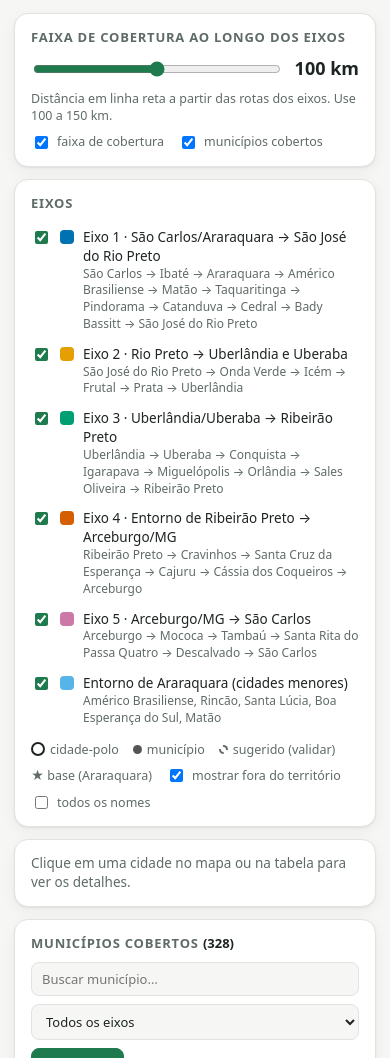
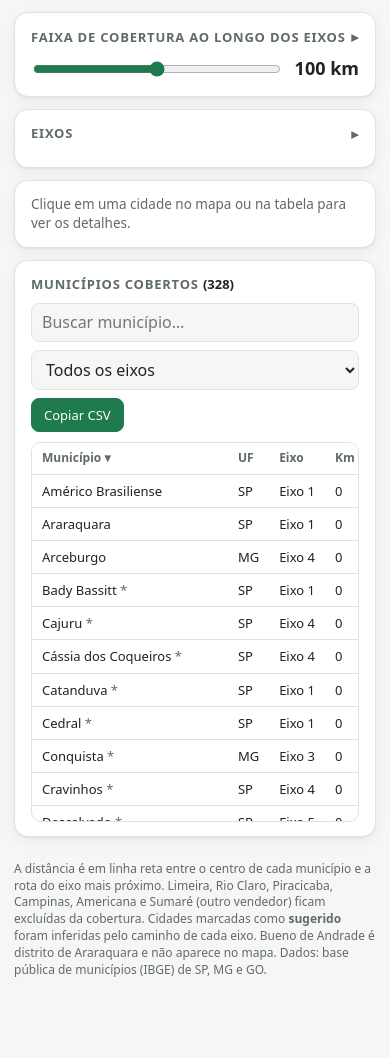
Before and after one commit to mapa-jas-gt/mapa-jas-gt.github.io, a plain HTML site: page index.html in a window 390 px wide. Shown: the part 942-2000 px from the top of the page. After the commit the page ends 1944 px from the top, so only its background shows below. Drawn offline with Linux system fonts and the light colour scheme.

Commit message:
Add files via upload

```diff
--- a/index.html
+++ b/index.html
@@ -27,9 +27,9 @@ h1 span{color:var(--brand)}
 .kpi{background:var(--panel);border:1px solid var(--line);border-radius:10px;padding:8px 12px;font-size:12px;color:var(--muted)}
 .kpi b{display:block;font-size:20px;color:var(--ink);font-weight:650}
 main{display:grid;grid-template-columns:minmax(0,1.05fr) minmax(0,1fr);gap:16px;padding:12px 24px 28px;max-width:1280px;margin:0 auto}
-@media (max-width:960px){main{grid-template-columns:1fr;padding:12px 14px 24px}header{padding:16px 14px 4px}}
+@media (max-width:960px){input,select{font-size:16px!important}.tools input,.tools select{padding:10px 12px}.tw{max-height:440px}main{grid-template-columns:1fr;padding:12px 14px 24px}header{padding:16px 14px 4px}}
 .card{background:var(--panel);border:1px solid var(--line);border-radius:14px;box-shadow:var(--shadow)}
-#mapwrap{position:relative;overflow:hidden;background:var(--sea);border-radius:14px;touch-action:none}
+#mapwrap{position:relative;overflow:hidden;background:var(--sea);border-radius:14px;touch-action:auto}
 #map{display:block;width:100%;height:auto;cursor:grab;user-select:none}
 #map.drag{cursor:grabbing}
 .zoom{position:absolute;right:10px;top:10px;display:flex;flex-direction:column;gap:6px}
@@ -37,9 +37,14 @@ main{display:grid;grid-template-columns:minmax(0,1.05fr) minmax(0,1fr);gap:16px;
 .zoom button:hover{border-color:var(--brand)}
 #tip{position:absolute;pointer-events:none;background:var(--panel);color:var(--ink);border:1px solid var(--line);border-radius:8px;padding:6px 9px;font-size:12px;box-shadow:0 4px 14px rgba(0,0,0,.18);display:none;max-width:230px;z-index:3}
 #tip b{font-size:13px}
+#chip{display:none;position:absolute;left:10px;top:10px;max-width:calc(100% - 70px);background:var(--panel);color:var(--ink);border:2px solid var(--line);border-radius:10px;padding:7px 10px;font-size:13px;box-shadow:0 4px 14px rgba(0,0,0,.18);z-index:2}
 .note{position:absolute;left:10px;bottom:8px;font-size:11px;color:var(--muted);background:color-mix(in srgb,var(--panel) 85%,transparent);padding:3px 8px;border-radius:6px;max-width:75%}
 .side{display:flex;flex-direction:column;gap:12px;min-width:0}
 .sec{padding:14px 16px}
+.collapsible h2{cursor:pointer;display:flex;justify-content:space-between;align-items:center}
+.collapsible h2::after{content:"\25BE";font-size:14px}
+.collapsible.collapsed h2::after{content:"\25B8"}
+.collapsible.collapsed>*:not(h2){display:none}
 .sec h2{margin:0 0 10px;font-size:13px;text-transform:uppercase;letter-spacing:.06em;color:var(--muted);font-weight:600}
 .ax{display:flex;align-items:flex-start;gap:9px;padding:6px 0;font-size:13.5px;cursor:pointer}
 .ax input{margin-top:3px;accent-color:var(--brand)}
@@ -98,12 +103,13 @@ footer{max-width:1280px;margin:0 auto;padding:0 24px 28px;color:var(--muted);fon
       <svg id="map" role="img" aria-label="Mapa do território Interior JAS GT"></svg>
       <div class="zoom"><button id="zin" aria-label="Aproximar">+</button><button id="zout" aria-label="Afastar">−</button><button id="zreset" aria-label="Recentralizar" style="font-size:13px">⟲</button></div>
       <div id="tip"></div>
+      <div id="chip"></div>
       <div class="note">Linhas = ligação ilustrativa entre cidades, não o traçado real das rodovias.</div>
     </div>
   </section>
 
   <section class="side">
-    <div class="card sec">
+    <div class="card sec collapsible">
       <h2>Faixa de cobertura ao longo dos eixos</h2>
       <div style="display:flex;align-items:center;gap:12px">
         <input type="range" id="rad" min="50" max="150" step="10" style="flex:1;accent-color:var(--brand)" aria-label="Raio em km">
@@ -116,7 +122,7 @@ footer{max-width:1280px;margin:0 auto;padding:0 24px 28px;color:var(--muted);fon
       </div>
     </div>
 
-    <div class="card sec">
+    <div class="card sec collapsible">
       <h2>Eixos</h2>
       <div id="axes"></div>
       <div class="row">
@@ -139,7 +145,7 @@ footer{max-width:1280px;margin:0 auto;padding:0 24px 28px;color:var(--muted);fon
         <button class="btn" id="copy">Copiar CSV</button>
       </div>
       <div class="tw"><table><thead><tr>
-        <th data-k="nome">Município ▾</th><th data-k="uf">UF</th><th data-k="polo">Eixo mais próximo</th><th data-k="km">Km</th><th data-k="eixos">Eixo</th>
+        <th data-k="nome">Município ▾</th><th data-k="uf">UF</th><th data-k="polo">Eixo</th><th data-k="km">Km</th>
       </tr></thead><tbody id="tb"></tbody></table></div>
     </div>
   </section>
@@ -186,7 +192,8 @@ function kpis(){
 function draw(){
   svg.setAttribute('viewBox',`${vb.x} ${vb.y} ${vb.w} ${vb.h}`);
   svg.innerHTML='';
-  const k=vb.w/D.W, s=Math.pow(k,.7), f=Math.pow(k,.8);
+  const k=vb.w/D.W, cw=svg.clientWidth||622, s=(vb.w/cw)/1.31*(cw<500?1.12:1), f=s;
+  svg.style.touchAction=(vb.w<D.W*0.95)?'none':'auto';
   const cs=getComputedStyle(document.documentElement), css=n=>cs.getPropertyValue(n);
   const gS=el('g',{},svg), gR=el('g',{},svg), gD=el('g',{},svg), gL=el('g',{},svg), gC=el('g',{},svg), gT=el('g',{},svg);
   D.estados.forEach(e=>el('path',{d:e.d,fill:e.uf==='SP'?css('--land-sp'):css('--land'),stroke:css('--land-stroke'),'stroke-width':1.2*s,'stroke-linejoin':'round'},gS));
@@ -248,7 +255,7 @@ function tip(m,ev){
 
 /* pan / zoom */
 let drag=null,moved=false;
-svg.addEventListener('pointerdown',ev=>{drag={x:ev.clientX,y:ev.clientY,vx:vb.x,vy:vb.y};moved=false;});
+svg.addEventListener('pointerdown',ev=>{if(ev.pointerType==='touch'&&vb.w>=D.W*0.95)return;drag={x:ev.clientX,y:ev.clientY,vx:vb.x,vy:vb.y};moved=false;});
 window.addEventListener('pointermove',ev=>{
   if(!drag)return;const r=svg.getBoundingClientRect(),dx=ev.clientX-drag.x,dy=ev.clientY-drag.y;
   if(Math.abs(dx)+Math.abs(dy)>4){moved=true;svg.classList.add('drag');}
@@ -276,6 +283,8 @@ function select(m,pan){
     <div style="margin:6px 0">${h}</div>${ex?'<div style="margin:6px 0">'+ex+(m.st?'<span class="tag">'+m.st+'</span>':'')+'</div>':''}
     <div style="margin-top:8px;color:var(--muted);font-size:12.5px">IBGE ${m.i} · DDD ${m.d} · ${m.la.toFixed(4)}, ${m.lo.toFixed(4)}</div>`;
   document.querySelectorAll('#tb tr').forEach(tr=>tr.classList.toggle('on',tr.dataset.k===m.i));
+  const [vk,vt]=verdict(m), ch=$('chip'), cc=vk==='yes'?'#1f7a4d':'#c0392b';
+  ch.style.display='block'; ch.style.borderColor=cc; ch.innerHTML=`<b>${m.n} · ${m.u}</b><br><span style="color:${cc};font-weight:700">${vk==='yes'?'✔':'✖'} ${vt}</span>`;
 }
 
 /* ---------- tabela ---------- */
@@ -286,8 +295,7 @@ function renderTable(){
     .filter(r=>(!q||r.m.n.toLowerCase().includes(q))&&(fh===''||r.m.ds[+fh]<=R));
   const g=r=>sortK==='nome'?r.m.n:sortK==='uf'?r.m.u:sortK==='polo'?D.polos[r.b].nome:sortK==='eixos'?(r.m.ax[0]||'Z'):r.d;
   rows.sort((a,b)=>(g(a)>g(b)?1:g(a)<g(b)?-1:a.m.n.localeCompare(b.m.n))*sortDir);
-  $('tb').innerHTML=rows.map(({m,b,d})=>`<tr data-k="${m.i}" class="${sel===m?'on':''}"><td>${m.n}${isSug(m)?' <span class="sug" title="sugerido, validar">*</span>':''}</td><td>${m.u}</td><td>${D.polos[b].nome}</td><td>${d.toFixed(0)}</td>
-    <td><span class="dots">${m.ax.map(e=>`<i style="background:${COR[e]}"></i>`).join('')||'–'}</span></td></tr>`).join('');
+  $('tb').innerHTML=rows.map(({m,b,d})=>`<tr data-k="${m.i}" class="${sel===m?'on':''}"><td>${m.n}${isSug(m)?' <span class="sug" title="sugerido, validar">*</span>':''}</td><td>${m.u}</td><td>Eixo ${D.polos[b].id}</td><td>${d.toFixed(0)}</td></tr>`).join('');
   document.querySelectorAll('#tb tr').forEach((tr,i)=>tr.onclick=()=>select(rows[i].m,true));
 }
 $('q').oninput=renderTable;$('fst').onchange=renderTable;
@@ -335,6 +343,12 @@ $('lead').addEventListener('input',checkLead);
 function refresh(){kpis();draw();renderTable();if($('lead').value)checkLead();}
 svg.setAttribute('viewBox',`0 0 ${D.W} ${D.H}`);
 refresh();
+
+window.addEventListener('resize',()=>draw());
+document.querySelectorAll('.collapsible').forEach(c=>{
+  if(window.innerWidth<960)c.classList.add('collapsed');
+  c.querySelector('h2').addEventListener('click',()=>c.classList.toggle('collapsed'));
+});
 </script>
 </body>
 </html>
```
